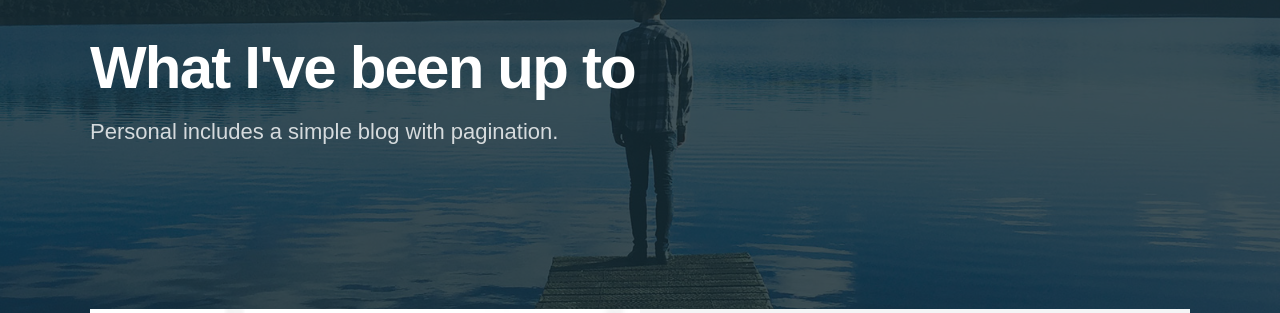
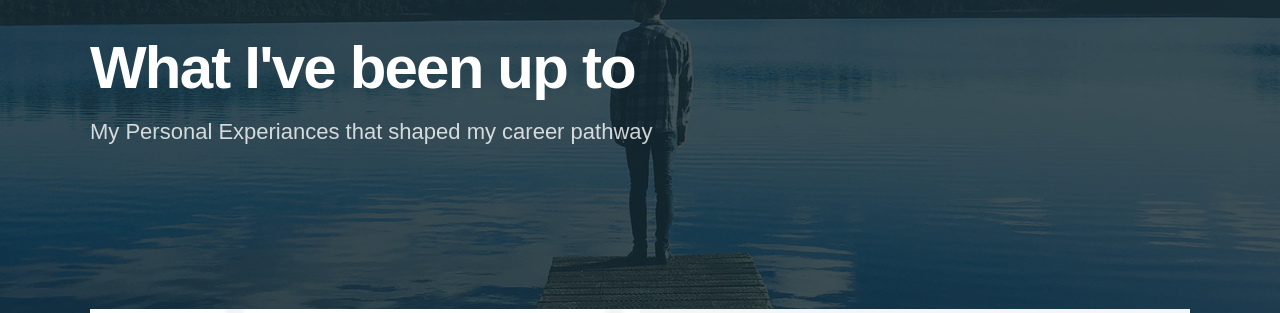
Before and after one commit to shrotofo/shrotofo.github.io, a Jekyll site: the page built from blog/index.html, in a window 1280 px wide. Shown: the part 223-536 px from the top of the page. Built offline with Jekyll 4.4.1, drawn with Linux system fonts in a browser that asks for light colours; nearby versions of some CDN libraries; some web fonts are replaced; the list of posts is cut into pages by our own code.

Commit message:
Update index.html

```diff
--- a/blog/index.html
+++ b/blog/index.html
@@ -1,7 +1,7 @@
 ---
 layout: default
-title: Blog
-description: Personal includes a simple blog with pagination.
+title: Experiances
+description: My Personal Experiances that shaped my career pathway
 featured_image: /images/demo/blog.jpg
 ---
 
@@ -14,7 +14,7 @@ featured_image: /images/demo/blog.jpg
 	<div class="wrap">
 
 		<h1>What I've been up to</h1>
-		<p>Personal includes a simple blog with pagination.</p>
+		<p>My Personal Experiances that shaped my career pathway</p>
 
 	</div>
 
```
